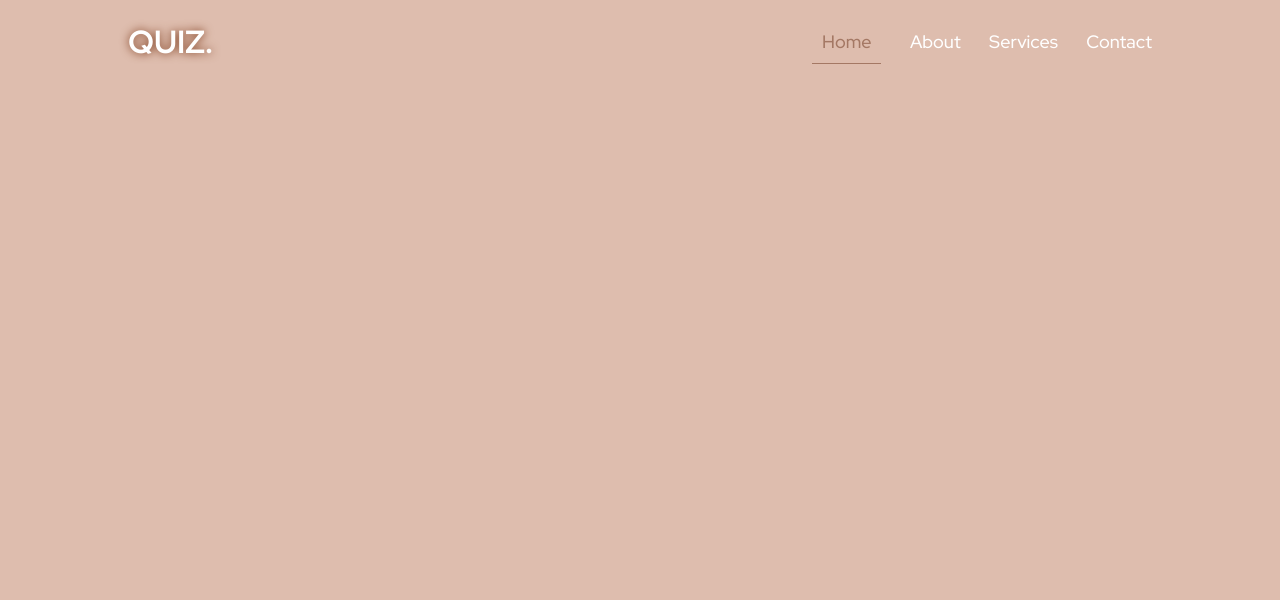
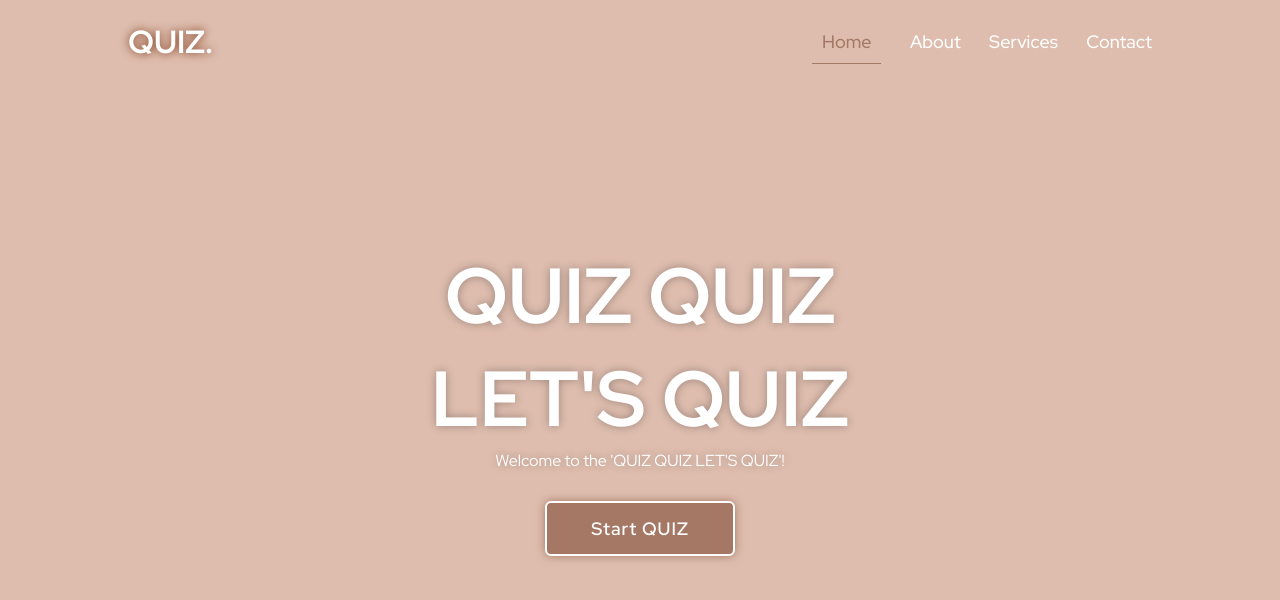
Before and after one commit to ggomiyyomi/FE.WEB_QUIZ, a plain HTML site: page index.html in a window 1280 px wide. Drawn offline with nearby package versions, Linux system fonts and the light colour scheme.

Commit message:
main page completed

```diff
--- a/index.html
+++ b/index.html
@@ -26,6 +26,15 @@
                 <a href="#">Contact</a>
             </nav>
         </header>
+
+
+        <section class="home">
+            <div class="home-content">
+                <h1>QUIZ QUIZ LET'S QUIZ</h1>
+                <p>Welcome to the 'QUIZ QUIZ LET'S QUIZ'! </p>
+                <button class="start-btn">Start QUIZ</button>
+            </div>
+        </section>
     </main>
 
     <script src="questions.js"></script>
--- a/style.css
+++ b/style.css
@@ -58,3 +58,53 @@ body {
     background-size: cover;
     background-position: center;
 }
+
+.home {
+    height: 100vh;
+    width: 100%;
+    display: flex;
+    align-items: center;
+    justify-content: center;
+}
+
+.home-content {
+    max-width: 600px;
+    display: flex;
+    align-items: center;
+    flex-direction: column;
+}
+
+.home-content h1 {
+    text-align: center;
+    font-size: 78px;
+    font-weight: 700;
+    text-shadow: 0 0 10px rgba(0, 0, 0, .3);
+}
+
+.home-content p {
+    font-size: 16px;
+    text-align: center;
+    text-shadow: 0 0 10px rgba(0, 0, 0, .3);
+    margin-bottom: 30px;
+}
+
+.home-content .start-btn {
+    width: 190px;
+    height: 55px;
+    background: #a47864;
+    border: 2px solid #fff;
+    outline: none;
+    border-radius: 6px;
+    box-shadow: 0 0 10px #a47864;
+    font-size: 18px;
+    color: #fff;
+    letter-spacing: 1px;
+    font-weight: 600;
+    cursor: pointer;
+    transition: .5s;
+}
+
+.home-content .start-btn:hover {
+    background: #bc9e90;
+    box-shadow: none;
+}
```
